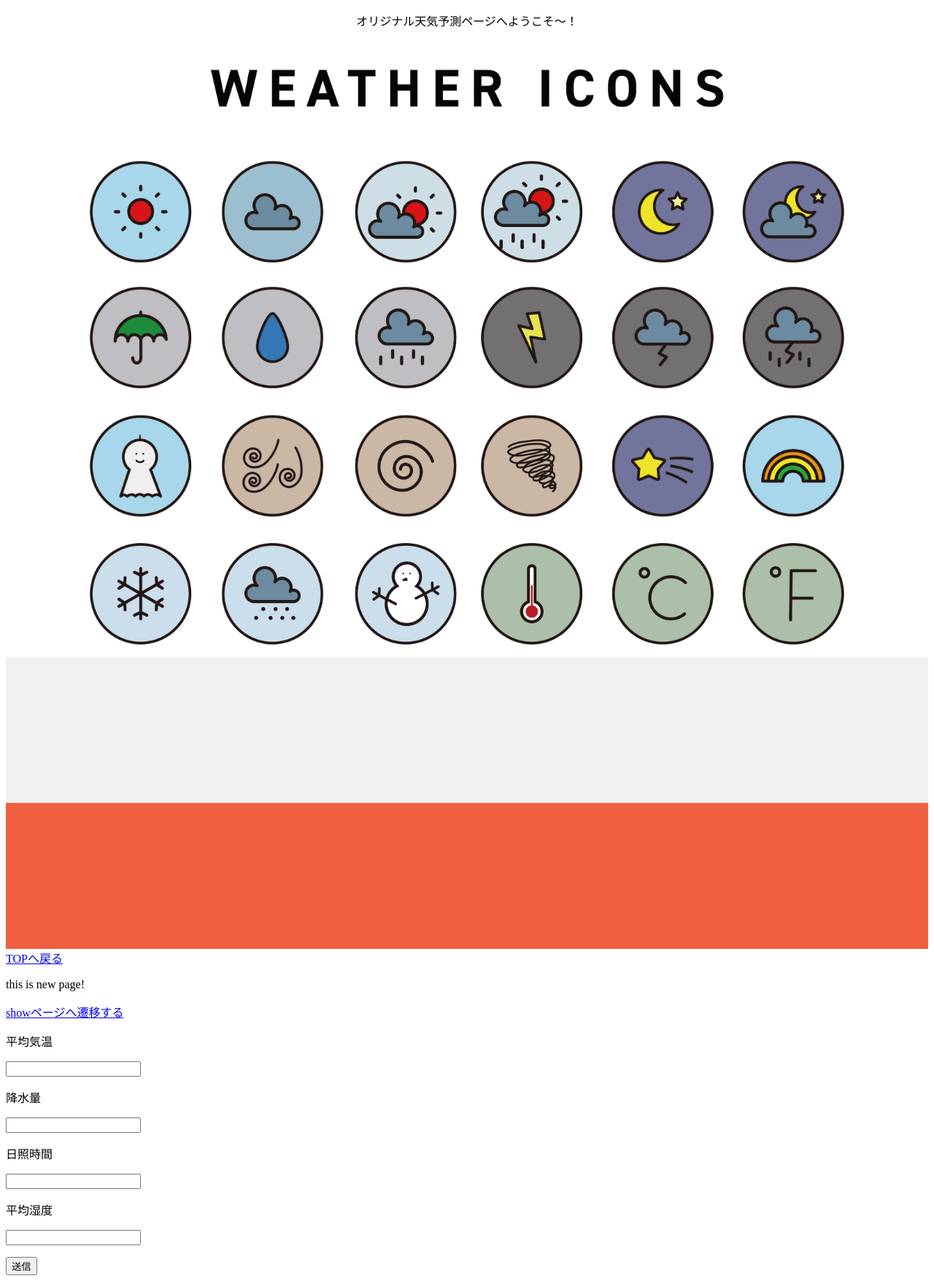
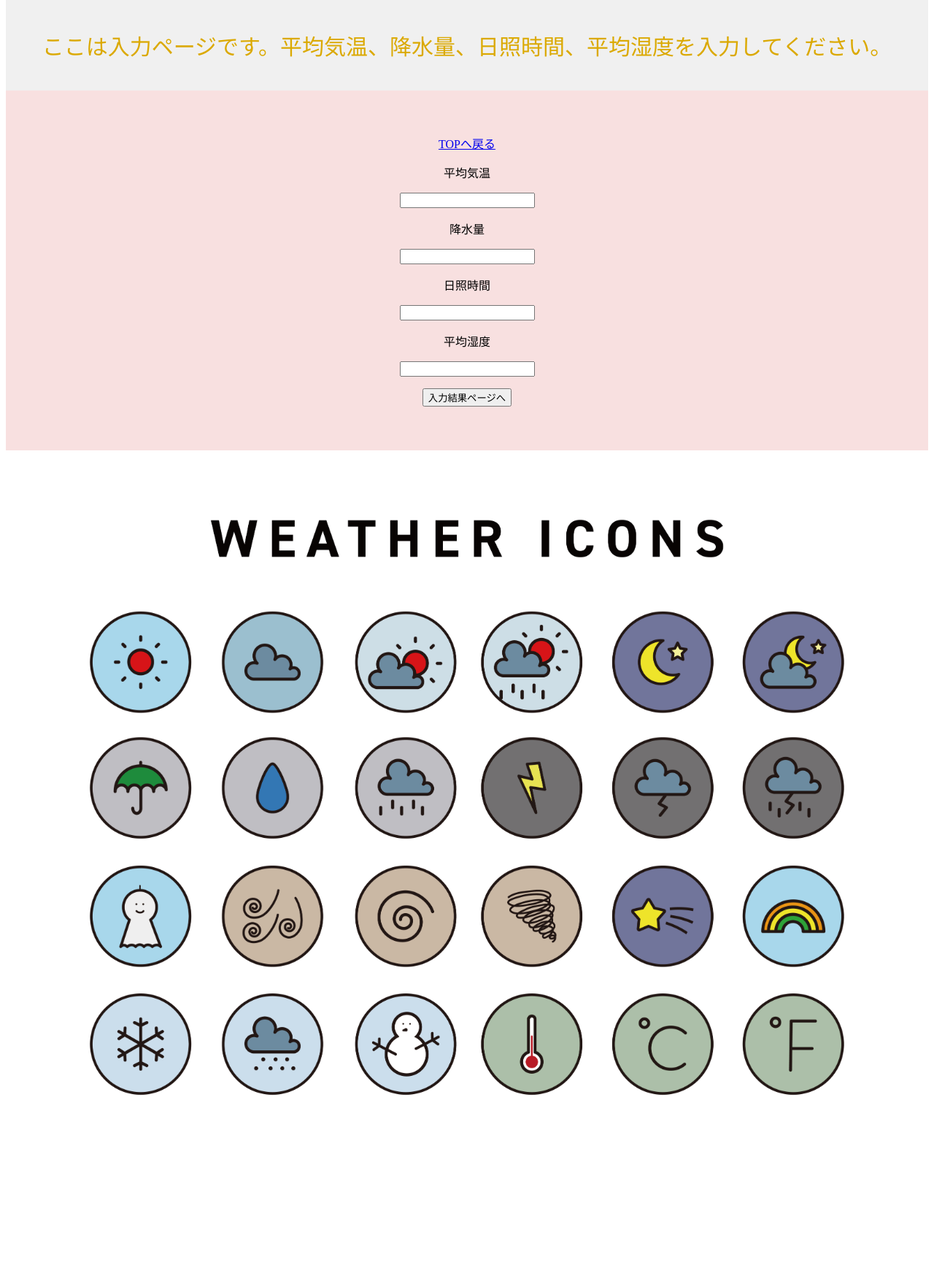
Before and after one commit to takeru227/weather_app, a Flask app: page /new in a window 1280 px wide. Shown: the part 108-1863 px from the top of the page at 73% size. After the commit the page ends 1609 px from the top, so only its background shows below. Run offline with Flask 3, Linux system fonts and the light colour scheme.

```diff
--- a/model.py
+++ b/model.py
@@ -9,11 +9,11 @@ df = pd.read_csv("data_fuk.csv", delimiter=",", dtype="float")
 
 # サンプルデータの用意
 data = {
-    "平均気温": [15, 18, 20, 22, 25],
-    "降水量": [0, 20, 5, 1, 0],
-    "日照時間": [5, 3, 8, 10, 12],
-    "平均湿度": [60, 75, 50, 30, 25],
-    "平均雲量": [30, 60, 20, 10, 5],
+    "平均気温": [-30, 0, 15, 25, 40],
+    "降水量": [100, 75, 50, 25, 0],
+    "日照時間": [0, 2, 5, 8, 12],
+    "平均湿度": [10, 30, 50, 70, 100],
+    "平均雲量": [0, 5, 8, 6, 10],
 }
 df = pd.DataFrame(data)
 
--- a/static/stylesheets/index.css
+++ b/static/stylesheets/index.css
@@ -22,8 +22,8 @@ nav {
 .first-block {
   background-color: #f0f0f0;
   text-align: center;
-  padding-top: 50px;
-  padding-bottom: 50px;
+  padding-top: 10px;
+  padding-bottom: 10px;
   font-size: 30px;
   font-family:sans-serif;
   color:#DBA901;
--- a/static/stylesheets/new.css
+++ b/static/stylesheets/new.css
@@ -17,41 +17,16 @@
   margin-right: 5%;
 }
 
-  */*   First block   */
+
+/*   first block   */
 .first-block {
-    background-image: url("../images/天気予報イラスト.jpg");
-    background-size: cover;
-    width: 100%;
-    height: 900px;
-
-    display: flex;
-    justify-content: center;
-    align-items: flex-start;
-  }
-
-  .title-container {
-    text-align: center;
-  }
-
-  h1 {
-    font-size: 80px;
-    font-family: serif;
-    color: #444;
-  }
-
-  h3 {
-    font-size: 50px;
-    font-family: serif;
-    color: #444;
-  }
-  /*   First block End   */
-
-  /*   Second block   */
-  .second-block {
   background-color: #f0f0f0;
   text-align: center;
-    padding-top: 100px;
-    padding-bottom: 100px;
+  padding-top: 10px;
+  padding-bottom: 10px;
+  font-size: 30px;
+  font-family:sans-serif;
+  color:#DBA901;
 }
 
 .about-container {
@@ -80,14 +55,14 @@
 .font-small {
   font-size: 15px;
 }
-  /*   Second block End   */
+/*   first block End   */
 
-  /*   Third block Start   */
-  .third-block {
-    background-color: #f05f40;
+/*   second block Start   */
+.second-block {
+  background-color: #F8E0E0;
   text-align: center;
-    padding-top: 100px;
-    padding-bottom: 100px;
+  padding-top: 60px;
+  padding-bottom: 60px;
 }
 
 .event-container {
@@ -129,4 +104,35 @@
   width: 40%;
   height: 330px;
 }
-  /*   Third block End   */
+/*   second block End   */
+
+
+*/*   third block   */
+.third-block {
+  background-image: url("../images/天気予報イラスト.jpg");
+  background-size: cover;
+  width: 100%;
+  height: 900px;
+
+  display: flex;
+  justify-content: center;
+  align-items: flex-start;
+
+}
+
+.title-container {
+  text-align: center;
+}
+
+h1 {
+  font-size: 80px;
+  font-family: serif;
+  color: #444;
+}
+
+h3 {
+  font-size: 50px;
+  font-family: serif;
+  color: #444;
+}
+/*   third block End   */
--- a/templates/index.html
+++ b/templates/index.html
@@ -20,8 +20,8 @@
       <p>オリジナル天気予測ページへようこそ～！</p>
     </div>
     <div class="second-block">
-      <a href="/new">newページへ遷移する</a>
-      <a href="/show">showページへ遷移する</a>
+      <a href="/new">入力ページへ遷移する</a>
+      <a href="/show"></a>
     </div>
     <div class="third-block">
 
--- a/templates/new.html
+++ b/templates/new.html
@@ -17,19 +17,14 @@
 
    <!--  コンテンツを一旦仮置きする  -->
      <div class="first-block">
-       <p>オリジナル天気予測ページへようこそ～！</p>
+       <p>ここは入力ページです。平均気温、降水量、日照時間、平均湿度を入力してください。</p>
      </div>
      <div class="second-block">
-     </div>
-     <div class="third-block">
-     </div>
-   <!--  コンテンツはここまで  -->
+       <a href="/">TOPへ戻る</a>
 
-    <a href="/">TOPへ戻る</a>
-    <p>this is new page!</p>
-    <a href="/show">showページへ遷移する</a>
+       <a href="/show"></a>
 
-    <form action="/show" method="POST">
+      <form action="/show" method="POST">
         <p>平均気温</p>
         <input type="text" name="average temperature">
 
@@ -43,8 +38,14 @@
         <input type="text" name="average humidity">
 
         <p></p>
-        <input type="submit" value="送信">
-    </form>
+        <input type="submit" value="入力結果ページへ">
+      </form>
+     </div>
+     <div class="third-block">
+     </div>
+   <!--  コンテンツはここまで  -->
+
+
 </body>
 
 </html>
```
Also changed, not shown: static/stylesheets/show.css (+45 -39 lines), templates/show.html (+7 -6 lines), weather_learn.py (+5 -5 lines), 1 other file. Lines whose indentation alone changed are shown as unchanged.
